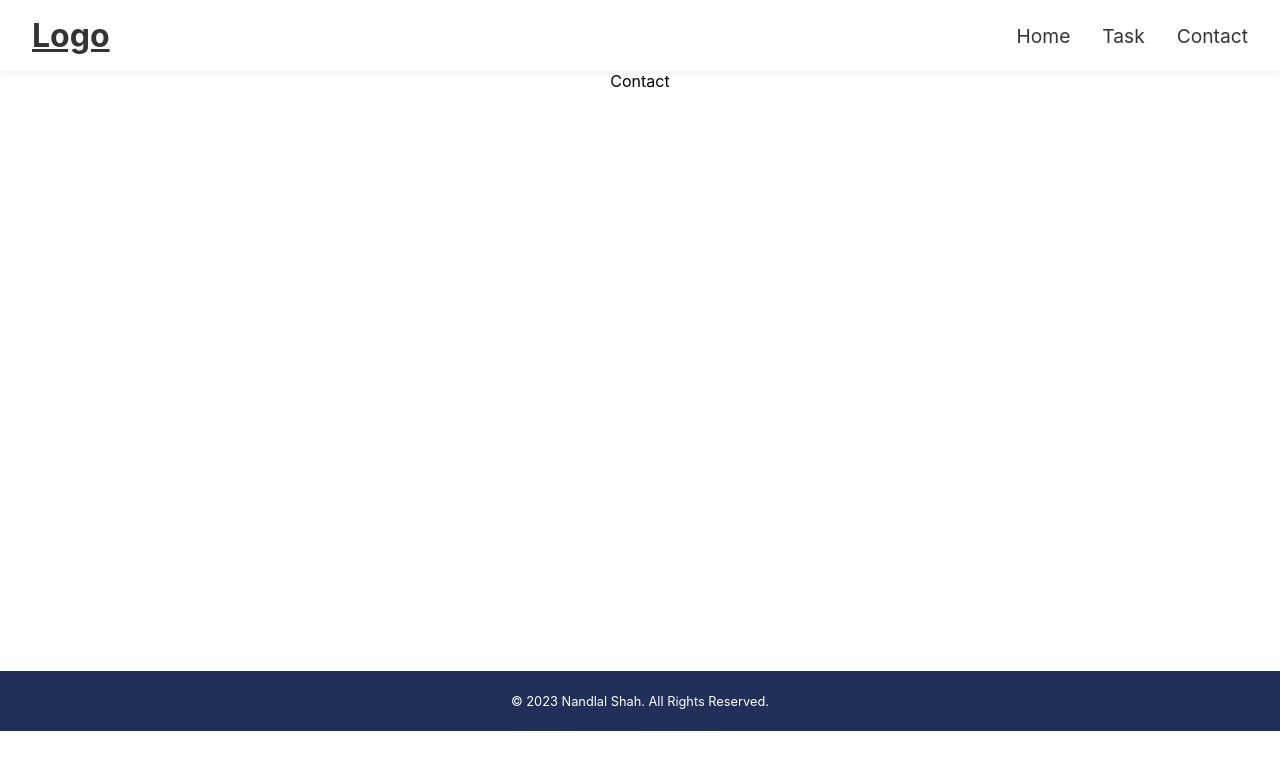
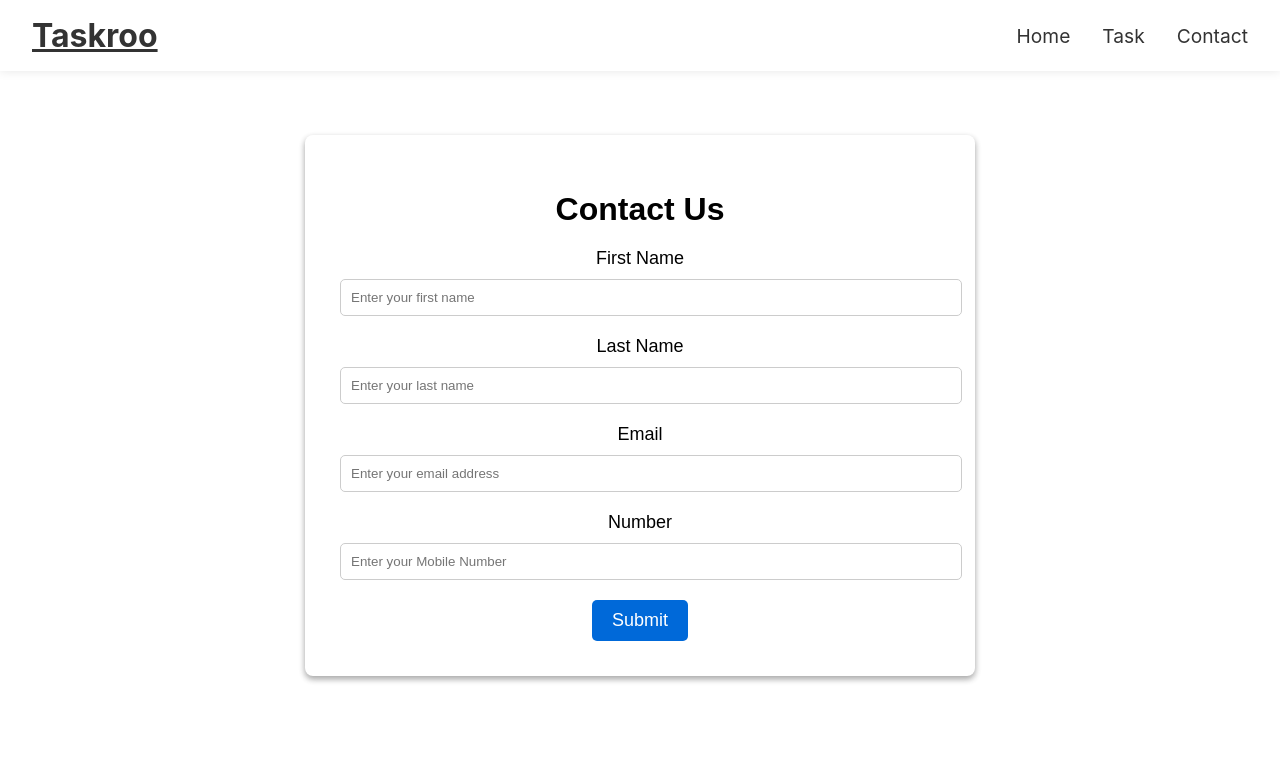
Before and after one commit to NandlalShah955/Build_Formula_assignment, a React (Create React App) app in the folder my-todo/: page /contact in a window 1280 px wide. Shown: the top 770 px of the page. Built offline with nearby package versions, Linux system fonts and the light colour scheme.

Commit message:
completed contact us page

```diff
--- a/my-todo/src/Components/Footer/Footer.js
+++ b/my-todo/src/Components/Footer/Footer.js
@@ -1,16 +1,16 @@
-import React from 'react'
-import styled from 'styled-components';
+import React from "react";
+import styled from "styled-components";
 
 function Footer() {
   return (
     <Wrapper>
-    <Text>&copy; 2023 Nandlal Shah. All Rights Reserved.</Text>
-  </Wrapper>
-  )
-};
+      <Text>&copy; 2023 Nandlal Shah. All Rights Reserved.</Text>
+    </Wrapper>
+  );
+}
 const Wrapper = styled.footer`
   display: flex;
-  margin-top:580px;
+  margin-top: 580px;
   justify-content: center;
   align-items: center;
   height: 60px;
@@ -19,7 +19,7 @@ const Wrapper = styled.footer`
 
 const Text = styled.p`
   font-size: 0.8rem;
-  color: #FFFFFF;
+  color: #ffffff;
 `;
 
-export default Footer
+export default Footer;
--- a/my-todo/src/Components/Navbar/Navbar.js
+++ b/my-todo/src/Components/Navbar/Navbar.js
@@ -10,7 +10,7 @@ function Navbar() {
   };
     return (
   <Nav>
-      <Logo href="#">Logo</Logo>
+      <Logo href="#">Taskroo</Logo>
       <Hamburger onClick={toggleNav}>
         <span />
         <span />
--- a/my-todo/src/Pages/Contact/Contact.js
+++ b/my-todo/src/Pages/Contact/Contact.js
@@ -1,8 +1,116 @@
-import React from 'react'
+import React,{useState} from 'react'
+import styled from 'styled-components';
+const UserInp = styled.input`
+  display: block;
+  width: 100%;
+  margin-bottom: 20px;
+  padding: 10px;
+  border: 1px solid #ccc;
+  border-radius: 5px;
+`;
+
+const MainDiv = styled.div`
+  margin: 0 auto;
+  max-width: 600px;
+  width: 90%;
+  margin-top: 4rem;
+  margin-bottom: 8rem;
+  border-radius: 8px;
+  box-shadow: rgba(0, 0, 0, 0.16) 0px 3px 6px, rgba(0, 0, 0, 0.23) 0px 3px 6px;
+  padding: 35px;
+
+  font-family: "Poppins", sans-serif;
+  @media screen and (min-width: 768px) {
+    width: 70%;
+  }
+`;
+
+const Heading = styled.h1`
+  font-size: 32px;
+  margin-bottom: 20px;
+`;
+const Btn = styled.button`
+  background-color: #0069d9;
+  color: #fff;
+  border: none;
+  border-radius: 5px;
+  padding: 10px 20px;
+  font-size: 18px;
+  cursor: pointer;
+  &:hover {
+    background-color: #f44336;
+  }
+`;
+
+const Display = styled.label`
+  display: block;
+  font-size: 18px;
+  margin-bottom: 10px;
+`;
+
 
 function Contact() {
+  const [info, setinfo] = useState({})
+
+  const handlechange=(e)=>{
+   const {name,value}=e.target;
+    setinfo({
+    ...info,
+    [name]:value
+   })
+  }
+  const handleSubmit=(e)=>{
+e.preventDefault();
+const customers = JSON.parse(localStorage.getItem("customers") || "[]");
+customers.push(info);
+    localStorage.setItem("customers", JSON.stringify(customers));
+
+  }
   return (
-    <div>Contact</div>
+     <MainDiv>
+    <Heading>Contact Us</Heading>
+    <form onSubmit={handleSubmit}>
+      <Display htmlFor="firstName">First Name</Display>
+      <UserInp
+        id="firstName"
+        type="text"
+        name='firstName'
+        placeholder='Enter your first name'
+        onChange={handlechange}
+      />
+
+
+      <Display htmlFor="lastName">Last Name</Display>
+      <UserInp
+        id="lastName"
+        type="text"
+        placeholder='Enter your last name'
+        name='lastName'
+        onChange={handlechange}
+      />
+
+
+      <Display htmlFor="email">Email</Display>
+      <UserInp
+        id="email"
+        type="email"
+        name='email'
+        placeholder='Enter your email address'
+        onChange={handlechange}
+      />
+      <Display htmlFor="number">Number</Display>
+      <UserInp
+        id="number"
+        type="number"
+        name='number'
+        placeholder='Enter your Mobile Number'
+        onChange={handlechange}
+      />
+
+
+      <Btn type="submit" onSubmit={handleSubmit}>Submit</Btn>
+    </form>
+  </MainDiv>
   )
 }
 
```
